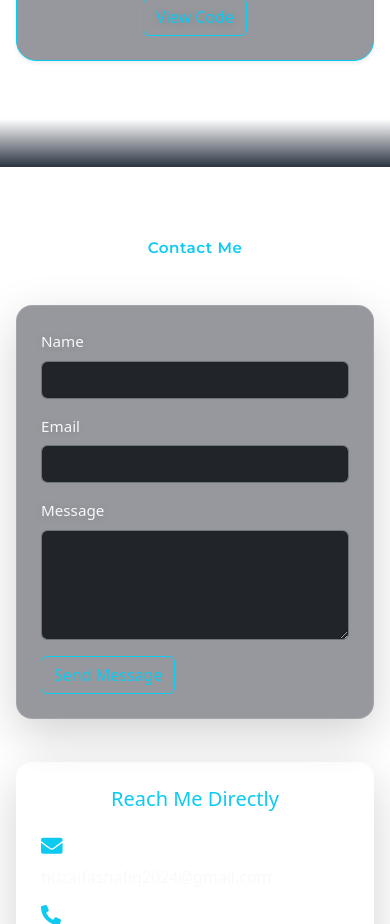
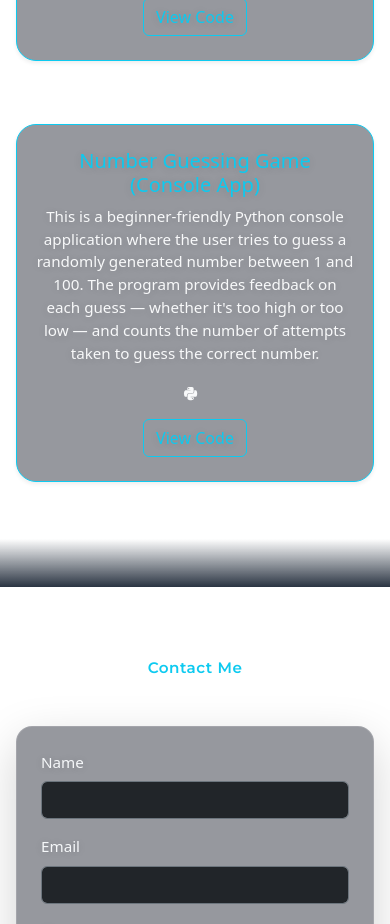
Before and after one commit to huzaifa-006/Portfolio, a React (Vite) app: page / in a window 390 px wide. Shown: the part 7040-7964 px from the top of the page. Built offline with nearby package versions, Linux system fonts and the light colour scheme.

Commit message:
added project#6

```diff
--- a/src/components/Projects.jsx
+++ b/src/components/Projects.jsx
@@ -58,9 +58,14 @@ export default function Projects() {
           <div className="col-md-6 section-fade-in">
             <div className="glass-card card text-light border-info h-100 shadow-sm">
               <div className="card-body">
-                <h5 className="card-title text-info">Medical Prescription System</h5>
+                <h5 className="card-title text-info">
+                  Medical Prescription System
+                </h5>
                 <p className="card-text">
-                  A web-based platform for doctors to create, manage, and share digital prescriptions securely with patients and pharmacies. Features include patient records, medicine database, and printable prescriptions.
+                  A web-based platform for doctors to create, manage, and share
+                  digital prescriptions securely with patients and pharmacies.
+                  Features include patient records, medicine database, and
+                  printable prescriptions.
                 </p>
                 <div className="mb-3">
                   <FaReact className="me-2" />
@@ -186,6 +191,34 @@ export default function Projects() {
               </div>
             </div>
           </div>
+          {/* Project 6: Number Guessing Game */}
+          <div className="col-md-6 section-fade-in">
+            <div className="glass-card card text-light border-info h-100 shadow-sm">
+              <div className="card-body">
+                <h5 className="card-title text-info">
+                  Number Guessing Game (Console App)
+                </h5>
+                <p className="card-text">
+                  This is a beginner-friendly Python console application where
+                  the user tries to guess a randomly generated number between 1
+                  and 100. The program provides feedback on each guess — whether
+                  it's too high or too low — and counts the number of attempts
+                  taken to guess the correct number.
+                </p>
+                <div className="mb-3">
+                  <FaPython className="me-2" />
+                </div>
+                <a
+                  href="https://github.com/huzaifa-006/Number-Guessing-Game.git"
+                  target="_blank"
+                  rel="noreferrer"
+                  className="btn btn-outline-info"
+                >
+                  View Code
+                </a>
+              </div>
+            </div>
+          </div>
         </div>
       </div>
     </section>
```
Also changed, not shown: 1 other file (tests, documents, lock files or other folders).
